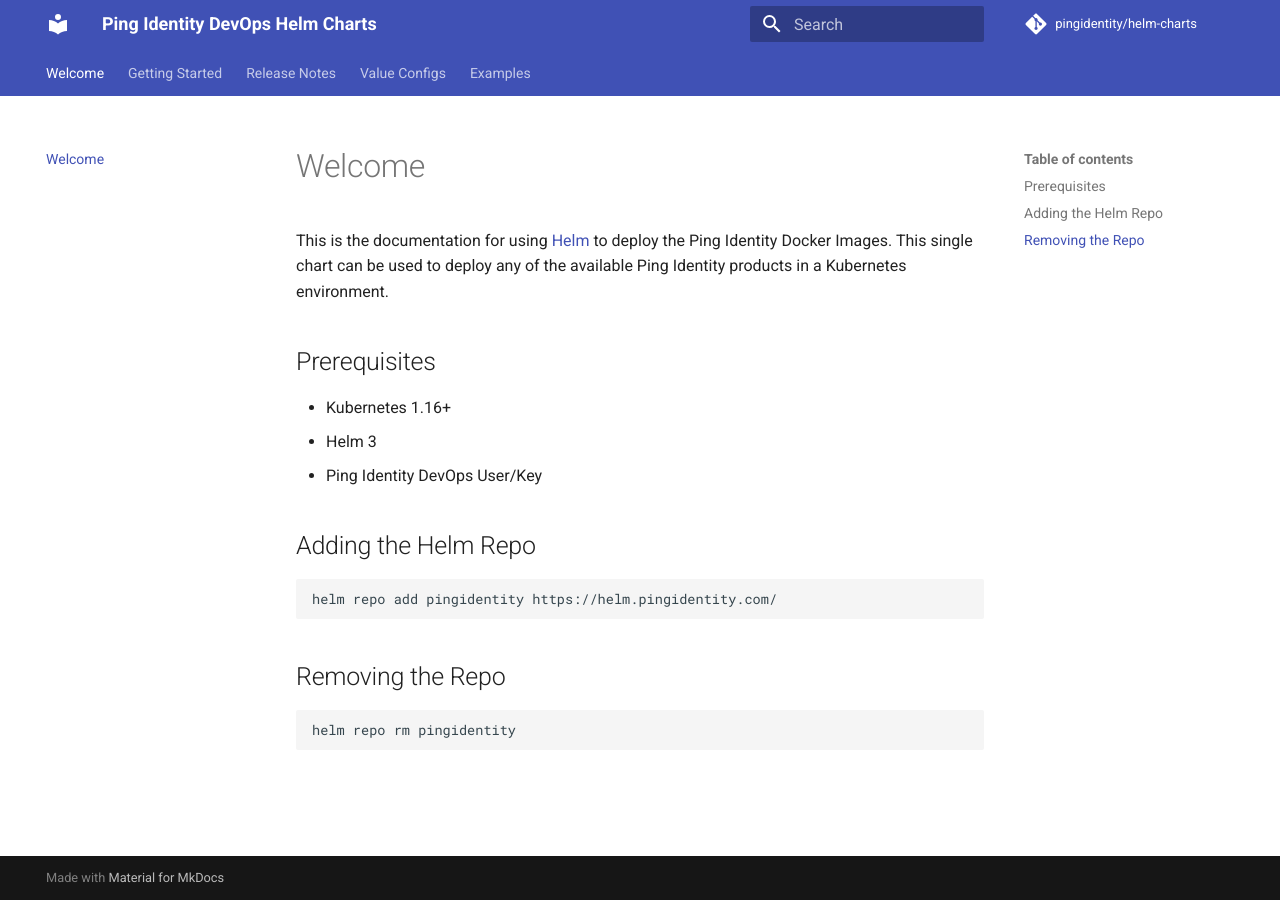
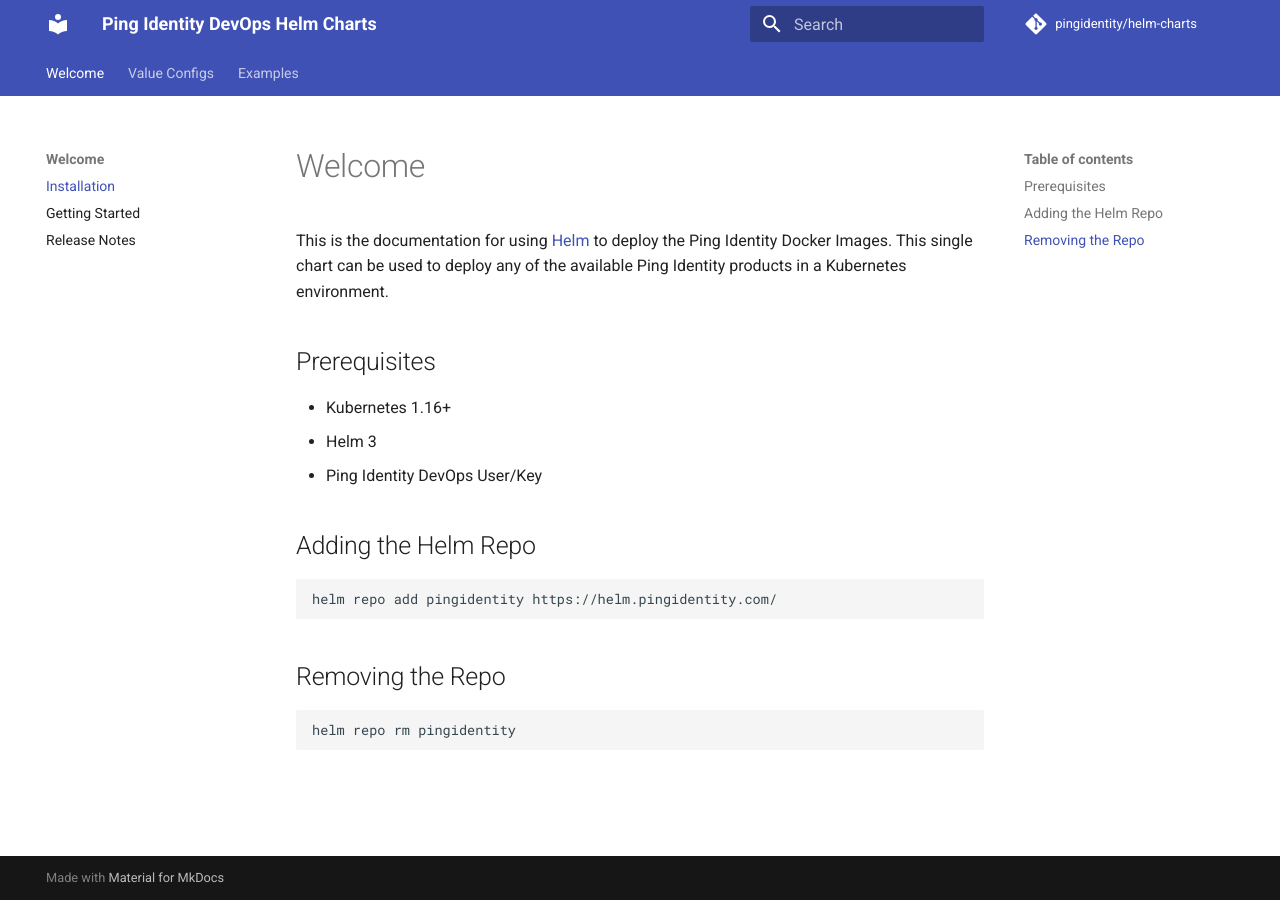
Before and after one commit to pingidentity/helm-charts, an MkDocs documentation site: the page built from docs/index.md, in a window 1280 px wide. Built offline with MkDocs 1.6.1 and Material for MkDocs 9.7.7, drawn with Linux system fonts in a browser that asks for light colours; comment, search, counter and statistics services are not loaded; some of the changed lines change nothing that is shown.

Commit message:
Turn on Navigation Tabs

```diff
--- a/mkdocs.yml
+++ b/mkdocs.yml
@@ -7,7 +7,7 @@
   name: material
 
   features:
-    - tabs
+    - navigation.tabs
     - instant
 
   palette:
@@ -32,9 +32,10 @@
       permalink: " ¶"
 
 nav:
-  - Welcome: "index.md"
-  - Getting Started: "getting-started.md"
-  - Release Notes: "release-notes.md"
+  - Welcome:
+      - Installation: "index.md"
+      - Getting Started: "getting-started.md"
+      - Release Notes: "release-notes.md"
   - Value Configs:
       - Introduction: "config/index.md"
       - global: "config/global.md"
```
